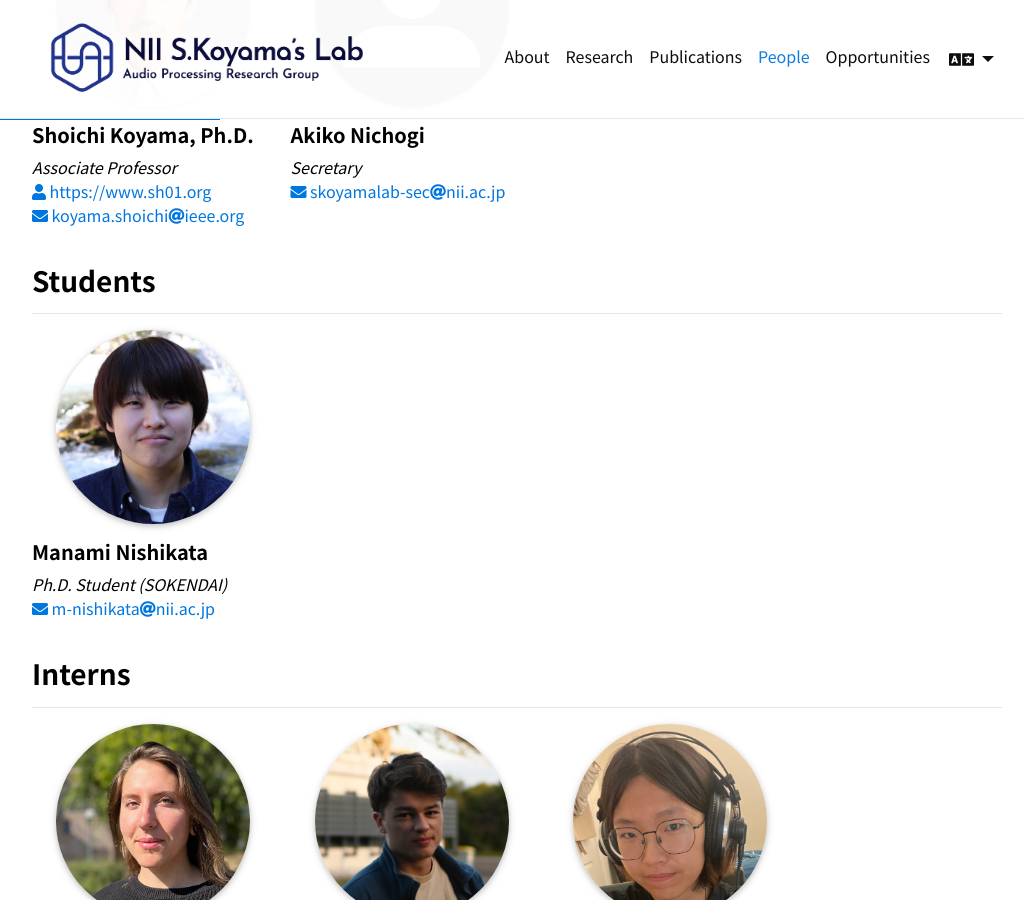
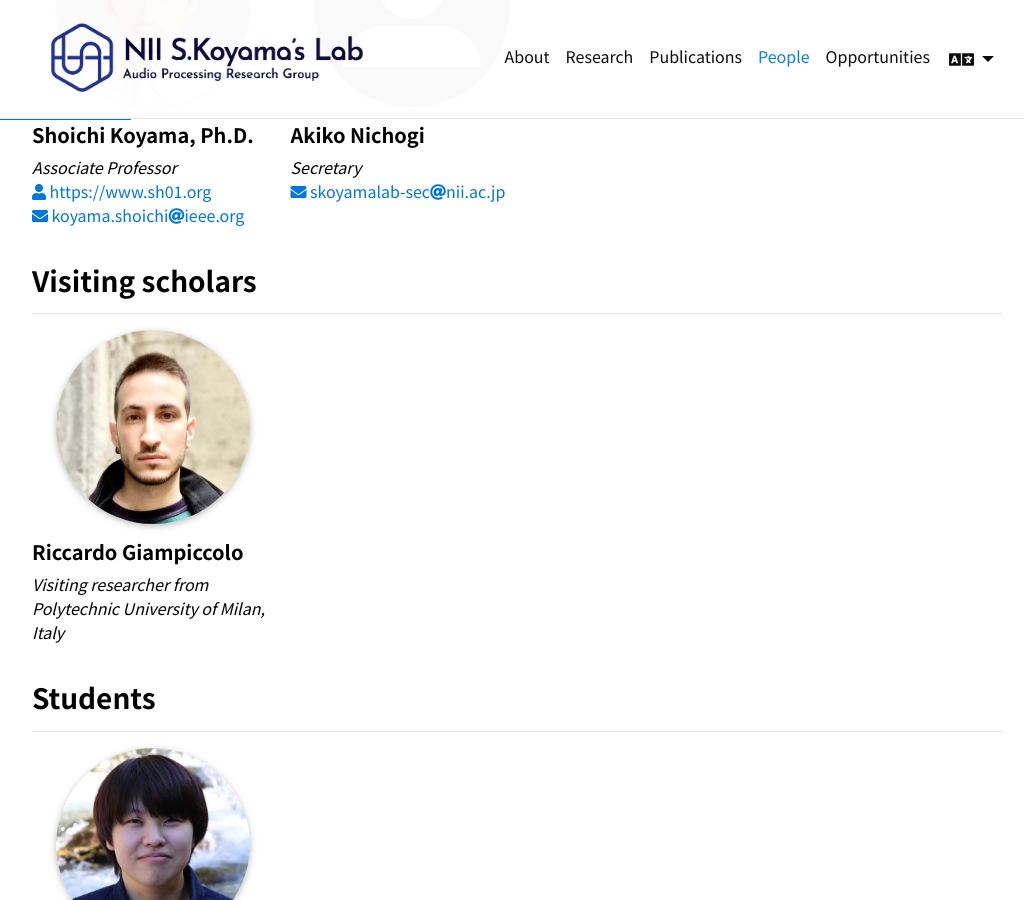
Before and after one commit to skoyamalab/skoyamalab.github.io, a Jekyll site: the page built from _pages/people.md, in a window 1280 px wide and 900 px high, scrolled down 321 px. Shown: the whole window, without its empty margins (123-1147 px from the left). Built offline with Jekyll 4.4.1, drawn with Linux system fonts in a browser that asks for light colours; full-size pictures stand in for the smaller copies a plugin makes; comment, search, counter and statistics services are not loaded; a style sheet for code colours, icons or effects is not loaded.

Commit message:
updated people

```diff
--- a/_pages/people.md
+++ b/_pages/people.md
@@ -39,9 +39,22 @@
 
 <p style="clear:both"></p>
 
-<!-- ### Visiting scholars
+### Visiting scholars
 
---- -->
+---
+
+<div class="members float-left">
+    {% include figure.html
+        path='assets/img/rgiampiccolo.jpg'
+        class="img-fluid z-depth-1 rounded-circle"
+        alt='Riccardo Giampiccolo' -%}
+    <div class="address">
+        <h5>Riccardo Giampiccolo</h5>
+        <p><em>Visiting researcher from Polytechnic University of Milan, Italy</em></p>
+    </div>
+</div>
+
+<p style="clear:both"></p>
 
 ### Students
 
```
Also changed, not shown: _news/announcement20260603.md (added, +9 -0 lines), _news_ja/announcement20260603.md (added, +9 -0 lines), _pages_ja/people.md (+15 -2 lines).
